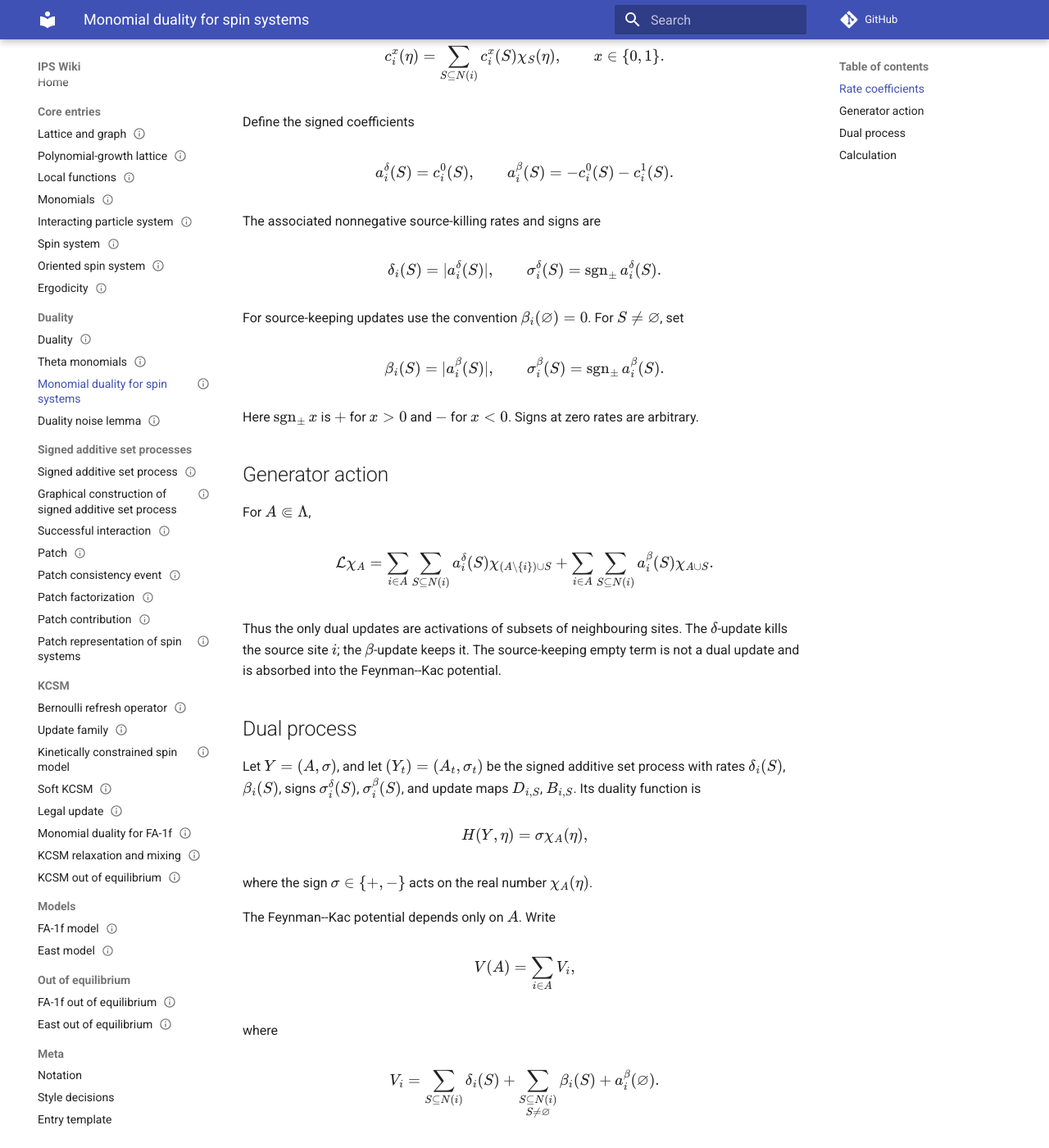
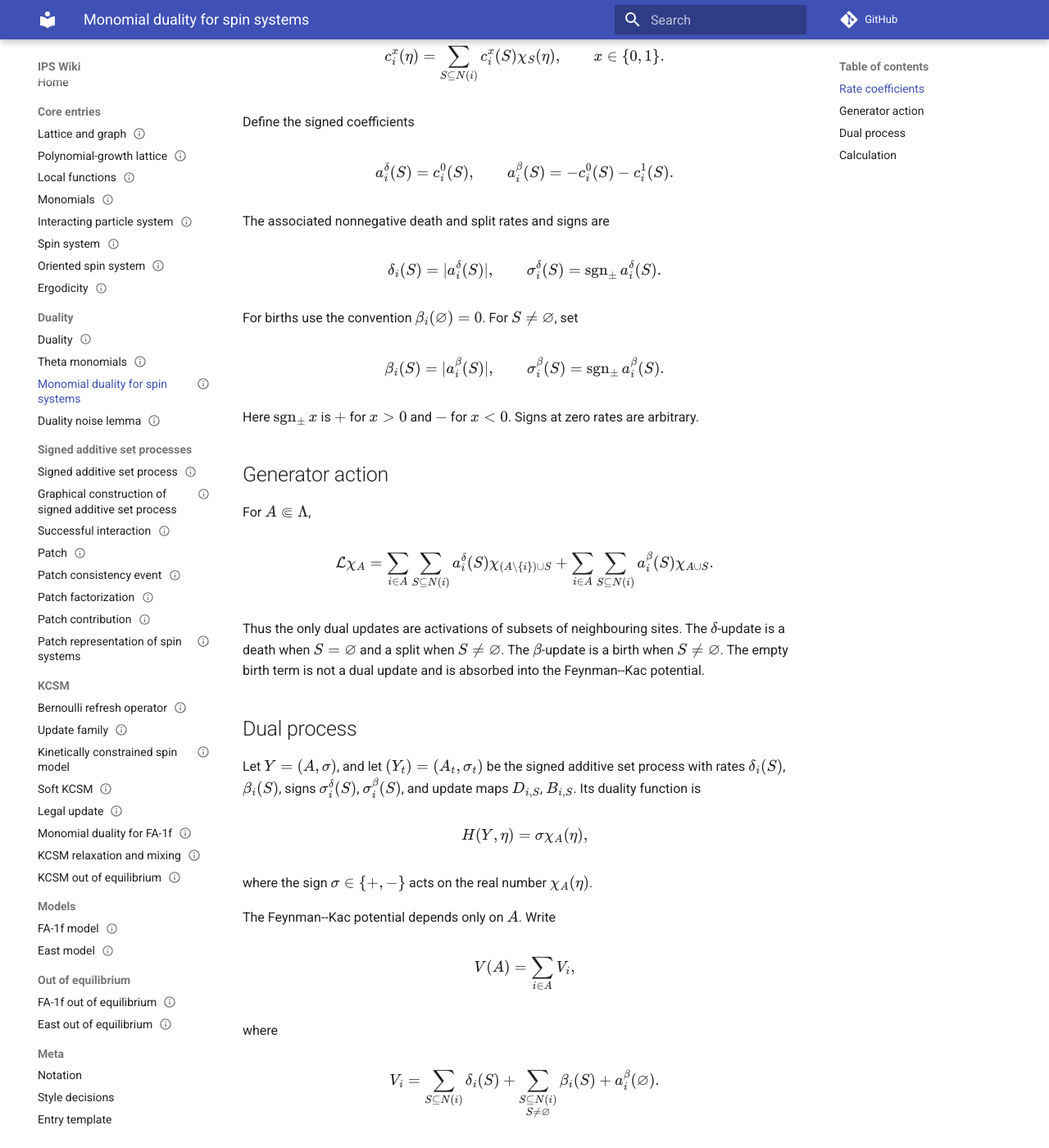
Before and after one commit to maciejgluchowski86-beep/ips-wiki, an MkDocs documentation site: the page built from docs/entries/monomial-duality-for-spin-systems.md, in a window 1280 px wide and 1400 px high, scrolled down 771 px. Shown: the whole window at 82% size. Built offline with MkDocs 1.6.1 and Material for MkDocs 9.7.7, drawn with Linux system fonts in a browser that asks for light colours; comment, search, counter and statistics services are not loaded.

Commit message:
use split birth terminology in monomial duality

```diff
--- a/docs/entries/monomial-duality-for-spin-systems.md
+++ b/docs/entries/monomial-duality-for-spin-systems.md
@@ -46,7 +46,7 @@ a_i^\delta(S)=c_i^0(S),
 a_i^\beta(S)=-c_i^0(S)-c_i^1(S).
 $$
 
-The associated nonnegative source-killing rates and signs are
+The associated nonnegative death and split rates and signs are
 
 $$
 \delta_i(S)=|a_i^\delta(S)|,
@@ -54,7 +54,7 @@ $$
 \sigma_i^\delta(S)=\operatorname{sgn}_\pm a_i^\delta(S).
 $$
 
-For source-keeping updates use the convention \(\beta_i(\vn)=0\). For \(S\ne\vn\), set
+For births use the convention \(\beta_i(\vn)=0\). For \(S\ne\vn\), set
 
 $$
 \beta_i(S)=|a_i^\beta(S)|,
@@ -78,7 +78,7 @@ a_i^\delta(S)\chi_{(A\setminus\{i\})\cup S}
 a_i^\beta(S)\chi_{A\cup S}.
 $$
 
-Thus the only dual updates are activations of subsets of neighbouring sites. The \(\delta\)-update kills the source site \(i\); the \(\beta\)-update keeps it. The source-keeping empty term is not a dual update and is absorbed into the Feynman--Kac potential.
+Thus the only dual updates are activations of subsets of neighbouring sites. The \(\delta\)-update is a death when \(S=\vn\) and a split when \(S\ne\vn\). The \(\beta\)-update is a birth when \(S\ne\vn\). The empty birth term is not a dual update and is absorbed into the Feynman--Kac potential.
 
 ## Dual process
 
```
